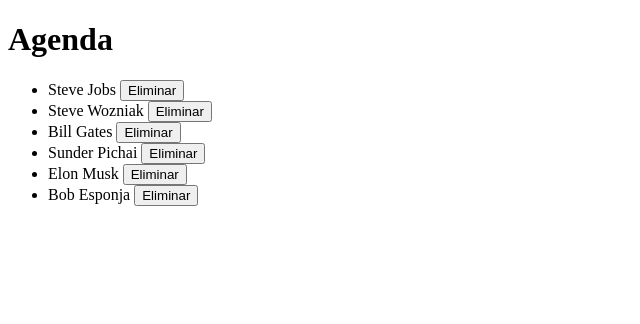
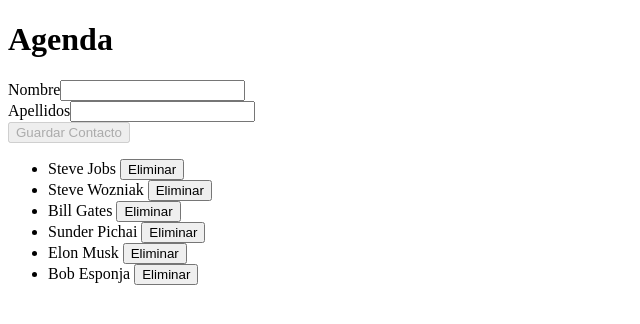
Before and after one commit to jordibar/Agenda_Angular, an Angular app in the folder agenda/: page / in a window 1280 px wide. Shown: the top 324 px of the page, without its empty margins (0-640 px from the left). Built offline with nearby package versions, Linux system fonts and the light colour scheme.

Commit message:
Trabajando con Formularios y validaciones

```diff
--- a/agenda/src/app/app.component.html
+++ b/agenda/src/app/app.component.html
@@ -1,6 +1,8 @@
 <header>
   <h1>Agenda</h1>
 </header>
+
+<app-formulario-contacto></app-formulario-contacto>
 
 <!-- Para evaluar el valor de un atributo previamente
       a su asignación, debemos poner entre corchetes
--- /dev/null
+++ b/agenda/src/app/formulario-contacto/formulario-contacto.component.html
@@ -0,0 +1,21 @@
+<!-- Enlazamos un 'FormGroup' al elemento <form> de HTML
+  gracias a la directiva FormGroup. En el caso de querer
+  enlazar propiedades del modelo del FormGroup a los elementos
+  <input> del formulario, lo haremos usando la directiva
+  formControlName. -->
+<form
+  [formGroup]="formulario"
+  (ngSubmit)="guardarContacto()">
+  <div>
+    <label for="">Nombre</label>
+    <input type="text" formControlName="nombre">
+    <span *ngIf="formulario.get('nombre').touched && formulario.get('nombre').invalid">El nombre del contacto es obligatorio</span>
+  </div>
+  <div>
+      <label for="">Apellidos</label>
+      <input type="text" formControlName="apellidos">
+      <span *ngIf="formulario.get('apellidos').touched && formulario.get('apellidos').invalid">Los apellidos del contacto son obligatorio</span>
+    </div>
+
+    <div><button type="submit" [disabled]="formulario.invalid">Guardar Contacto</button></div>
+</form>
--- /dev/null
+++ b/agenda/src/app/formulario-contacto/formulario-contacto.component.ts
@@ -0,0 +1,35 @@
+import { Component, OnInit } from '@angular/core';
+import { FormGroup, FormBuilder, Validators } from '@angular/forms';
+
+@Component({
+  selector: 'app-formulario-contacto',
+  templateUrl: './formulario-contacto.component.html',
+  styleUrls: ['./formulario-contacto.component.css']
+})
+export class FormularioContactoComponent {
+
+  formulario: FormGroup;
+
+  // Inyectamos como dependencia 'FormBuilder'. Con esta clase
+  // podemos crear nuevos 'FormGroup', indicando todas las propiedades
+  // que queremos recoger del formulario HTML.
+  constructor(private _formBuilder: FormBuilder) {
+      this.crearFormulario();
+   }
+
+  private crearFormulario(): void {
+    // Para crear un nuevo FormGroup debemos indicar en un objeto JSON
+    // las propiedades que recogeremos del formulario HTML.
+    this.formulario = this._formBuilder.group( {
+      nombre: ['', Validators.required],
+      apellidos: ['', Validators.required]
+    });
+  }
+
+  guardarContacto(): void {
+    // Tenemos disponible los valores que el usuario indica en un
+    // formulario a través de la propiedad 'value' del 'FormGroup'
+    console.log(this.formulario.value);
+  }
+
+}
```
Also changed, not shown: agenda/src/app/app.module.ts (+7 -3 lines), agenda/src/app/formulario-contacto/formulario-contacto.component.css (added), 1 other file (tests, documents, lock files or other folders).
